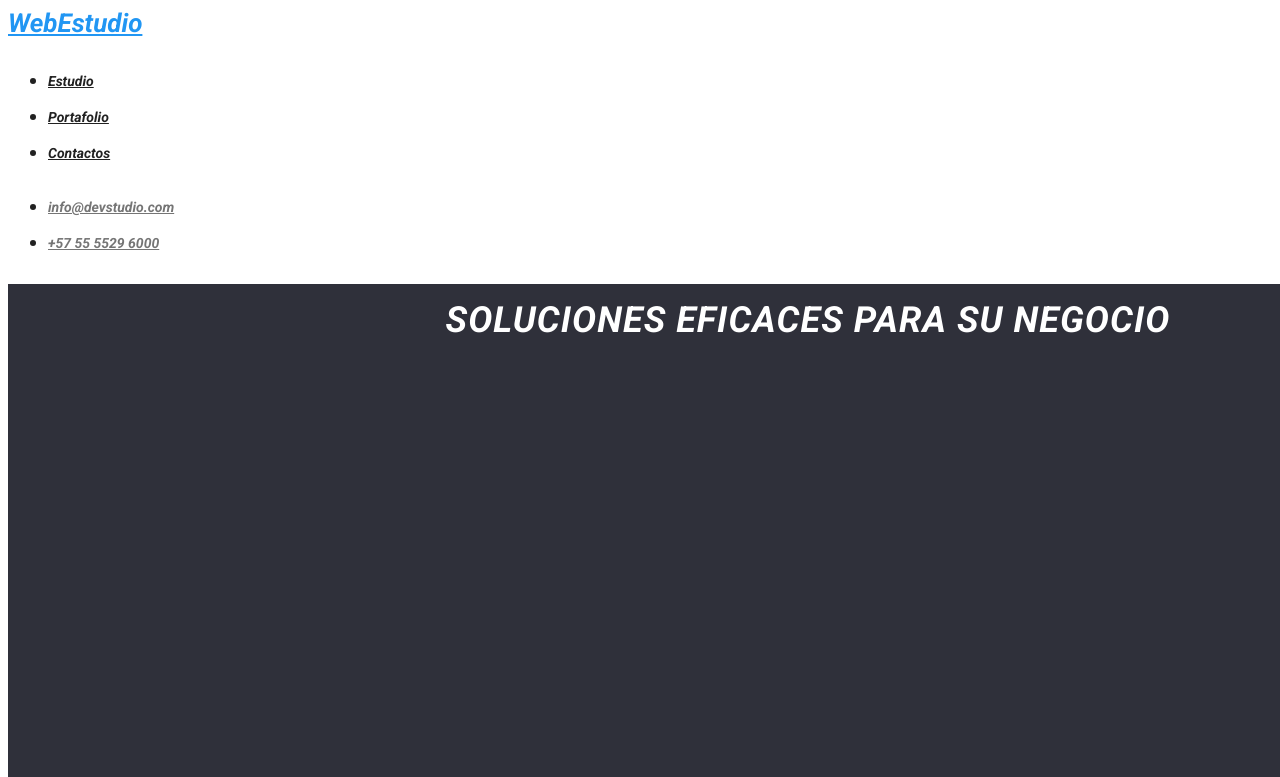
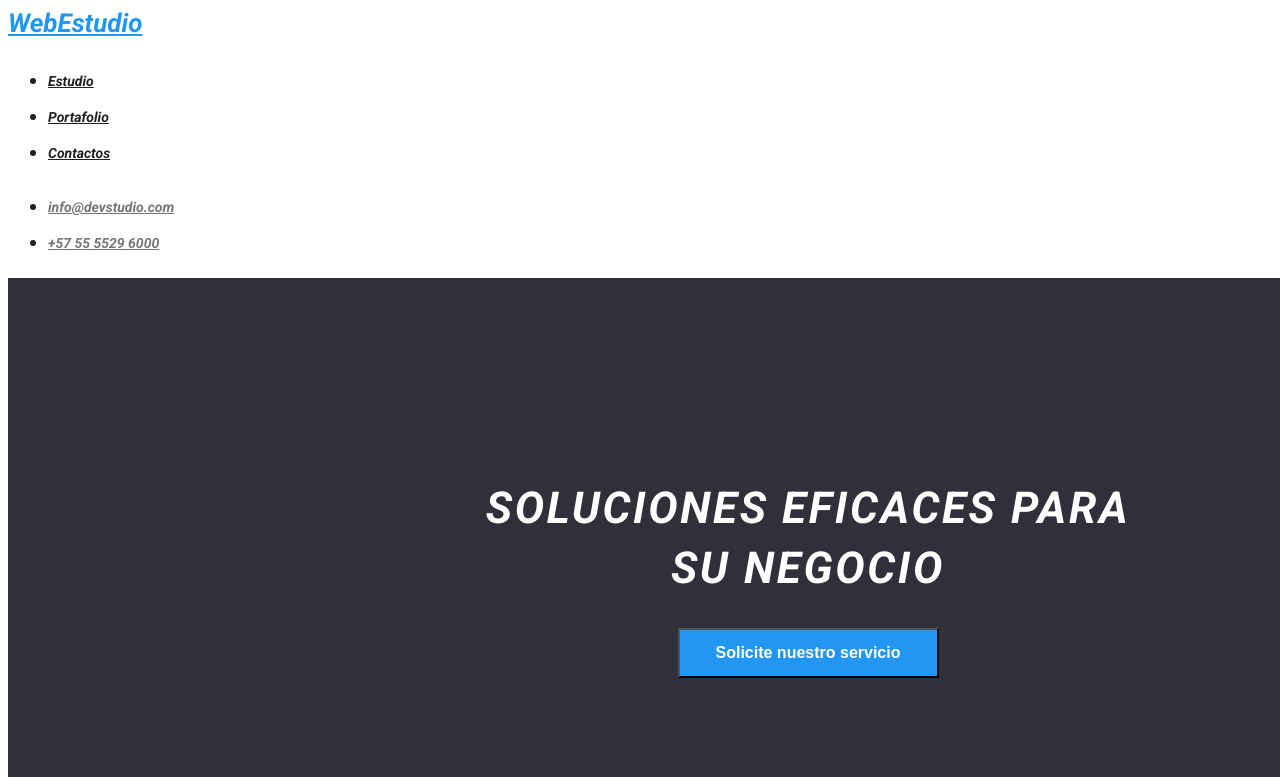
Before and after one commit to jimbryan02/goit-markup-hw-02, a plain HTML site: page index.html in a window 1280 px wide. Shown: the top 777 px of the page. Drawn offline with Linux system fonts and the light colour scheme.

Commit message:
cambio 1

```diff
--- a/css/indexstyles.css
+++ b/css/indexstyles.css
@@ -65,53 +65,40 @@ color: var(--pseudo-classes);
     background-color: #2F303A;
     width: 1600px;
     height: 600px;
+    padding: 200px 452px;
+    }
+
+    .container h1 {
+    width: 696px;
+    height: 120px;
+    font-weight: 900;
+    font-size: 44px;
+    line-height: 60px;
     color: #FFFFFF;
     text-align: center;
     letter-spacing: 0.06em;
     text-transform: uppercase;
-    left: 448px;
-    top: 280px;
+    margin-top: 0;
+    margin-bottom: 30px;
+    }
 
-  }
-
-  .button {
-
+  .container .button {
+    display: flex;
     flex-direction: row;
     justify-content: center;
-    align-items: flex-end;
+    align-items: center;
     padding: 10px 32px;
     gap: 10px;
-    position: absolute;
     width: 261px;
     height: 50px;
-    left: 666px;
-    top: 430px;
     background-color: #2196F3;
     color: #FFFFFF;
     font-weight: 700;
     font-size: 16px;
     line-height: 30px;
-    margin-top: 350px;
-    margin-bottom: 295px;
+    margin: 0 auto;
+
   }
-
-  .border-container {
-
-  flex-direction: row;
-  justify-content: center;
-  align-items: center;
-  padding: 10px 32px;
-  gap: 10px;
-  position: absolute;
-  width: 261px;
-  height: 50px;
-  }
-
-  .container
-  .button {
-   border-radius: 4px;
-  }
-
 
 /* caracteristicas de la pagina */
   h2{
--- a/index.html
+++ b/index.html
@@ -24,13 +24,13 @@
           <nav>
           <ul>
           <li>
-            <a href="//goit-markup-hw-02/" class="link">Estudio</a>
+            <a href="/index.html" class="link">Estudio</a>
           </li>
           <li>
-            <a href="//goit-markup-hw-02/portfolio.html" class="link">Portafolio</a>
+            <a href="/portfolio.html" class="link">Portafolio</a>
           </li>
           <li>
-            <a href="https://www.google.com/" target="_blank" class="link">Contactos</a>
+            <a href="contactos" target="_blank" class="link">Contactos</a>
           </li>
         </ul>
       </nav>
@@ -50,7 +50,7 @@
     <main>
       <div class="container">
       <h1>SOLUCIONES EFICACES PARA SU NEGOCIO</h1>
-      <div class="button-container"><button type="button" class="button">Solicite nuestro servicio</button></div>
+      <button type="button" class="button">Solicite nuestro servicio</button>
       </div>
 
       <div class="features">
```
Also changed, not shown: portfolio.html (+2 -2 lines).
